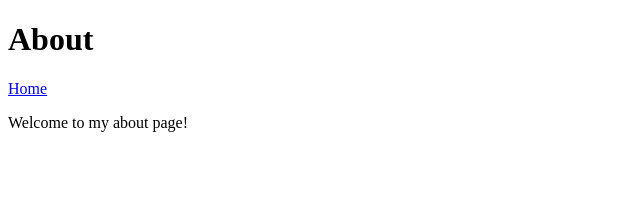
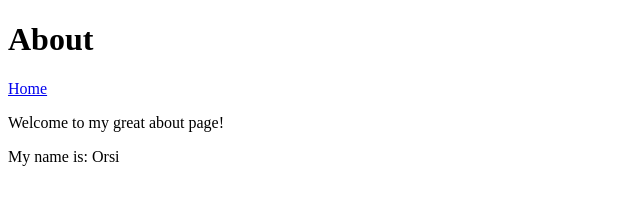
Before and after one commit to Orsi82/My-first-app1, a plain HTML site: page about.html in a window 1280 px wide. Shown: the whole page, without its empty margins (0-640 px from the left). Drawn offline with Linux system fonts and the light colour scheme.

Commit message:
Inpruved the about page

```diff
--- a/about.html
+++ b/about.html
@@ -9,6 +9,7 @@
 <body>
     <h1>About</h1>
     <a href="/">Home</a>
-    <p>Welcome to my about page!</p>
+    <p>Welcome to my great about page!</p>
+    <p>My name is: Orsi</p>
 </body>
 </html>
```
